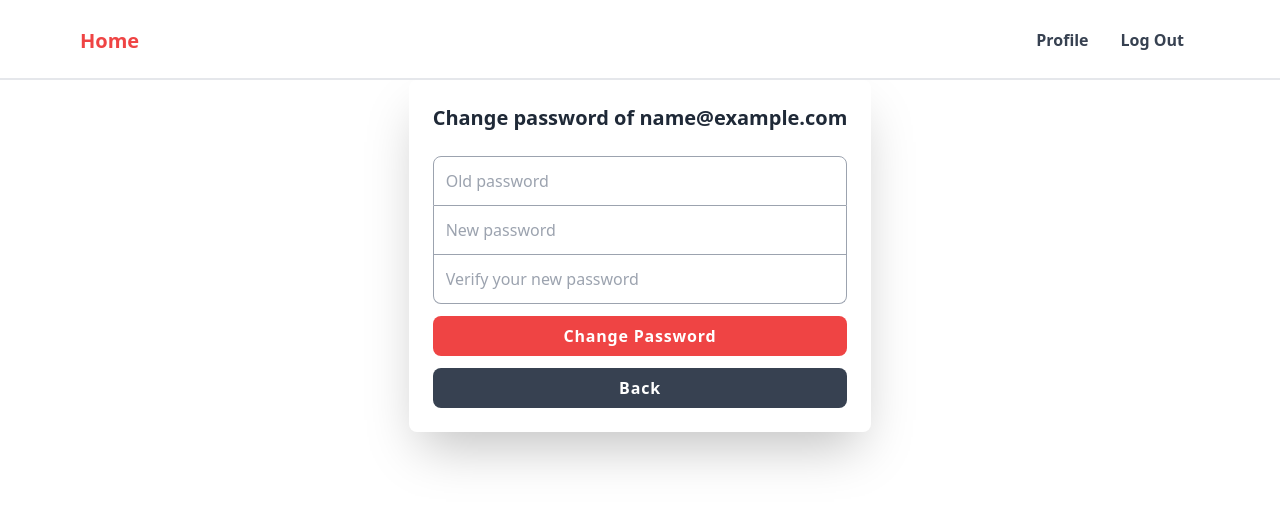
After one commit to hongjunjeong95/Book-and-Movie-App, a Django app: page /users/1/change-password/ in a window 1280 px wide. The commit adds this page. Shown: the top 506 px of the page. Run offline with Django 3.2, Linux system fonts and the light colour scheme; the visitor is signed in with stand-in values (Sample User, id 1); style sheets or scripts are compiled from the project's sources; some libraries are stand-ins or nearby versions.

Commit message:
Create channge_password.html

```diff
--- /dev/null
+++ b/templates/pages/users/change_password.html
@@ -0,0 +1,45 @@
+{% extends 'base.html' %}
+
+{% block page_title %}
+  Change
+  {{user.first_name}}'s Password
+{% endblock page_title %}
+
+{% block search-bar %}
+  <div></div>
+{% endblock search-bar %}
+
+{% block content %}
+  <div class="background">
+    <div class="wrap">
+      <h1 class="font-bold text-xl mb-6">Change password of
+        {{user.email}}</h1>
+      <form method="post" class="form">
+        {% csrf_token %}
+        <div class="form_input rounded-tl-lg rounded-tr-lg">
+          {{form.old_password}}
+          {% if form.old_password.errors %}
+            {{form.old_password.errors}}
+          {% endif %}
+        </div>
+
+        <div class="form_input">
+          {{form.new_password1}}
+        </div>
+
+        <div class="form_input rounded-bl-lg rounded-br-lg">
+          {{form.new_password2}}
+          {% if form.new_password2.errors %}
+            {{form.new_password2.errors}}
+          {% endif %}
+
+        </div>
+        <button class="form_button bg-red-500">Change Password</button>
+      </form>
+      <button class="button bg-gray-700">
+        <a href="{% url 'users:profile' user.pk %}">Back</a>
+      </button>
+    </div>
+  </div>
+
+{% endblock content %}
--- a/users/models.py
+++ b/users/models.py
@@ -48,4 +48,4 @@ class User(AbstractUser):
         return self.username
 
     def get_absolute_url(self):
-        return reverse("users:user-profile", kwargs={"pk": self.pk})
+        return reverse("users:profile", kwargs={"pk": self.pk})
--- a/users/urls.py
+++ b/users/urls.py
@@ -13,4 +13,9 @@ urlpatterns = [
         user_views.UpdateProfileView.as_view(),
         name="update-profile",
     ),
+    path(
+        "<int:pk>/change-password/",
+        user_views.ChangePasswordView.as_view(),
+        name="change-password",
+    ),
 ]
--- a/users/views.py
+++ b/users/views.py
@@ -1,5 +1,6 @@
 from django.contrib.auth import authenticate, login, logout
 from django.contrib.auth.decorators import login_required
+from django.contrib.auth.views import PasswordChangeView
 from django.views.generic import FormView, DetailView, UpdateView
 from django.urls import reverse_lazy
 from django.shortcuts import redirect, reverse
@@ -91,6 +92,9 @@ class UpdateProfileView(UpdateView):
         }
         return form
 
+    def get_success_url(self):
+        return self.request.user.get_absolute_url()
+
 
 # class UpdateProfileView(FormView):
 
@@ -115,3 +119,73 @@ class UpdateProfileView(UpdateView):
 #         user.save()
 #         print(user)
 #         return redirect(reverse("users:user-profile", kwargs={"pk": user.pk}))
+
+
+# @login_required
+# def change_password(request, pk):
+#     if request.method == "GET":
+#         try:
+#             if request.user.login_method != "email":
+#                 raise EmailLoggedInOnly("Page not found 404")
+#             if request.user.pk != pk:
+#                 raise Http404("Page Not found 404")
+#             user = models.User.objects.get_or_none(pk=pk)
+#             if user is None:
+#                 messages.error(request, "User does not exist")
+#                 return redirect(reverse("core:home"))
+#             return render(
+#                 request,
+#                 "pages/users/change_password.html",
+#                 context={"user": user},
+#             )
+#         except EmailLoggedInOnly as error:
+#             messages.error(request, error)
+#             return redirect("core:home")
+#     elif request.method == "POST":
+#         try:
+#             if request.user.login_method != "email":
+#                 raise EmailLoggedInOnly("Page not found 404")
+#             if request.user.pk != pk:
+#                 raise Http404("Page Not found 404")
+#             user = models.User.objects.get_or_none(pk=pk)
+#             if user is None:
+#                 messages.error(request, "User does not exist")
+#                 return redirect(reverse("core:home"))
+#             old_password = request.POST.get("current_password")
+#             new_password = request.POST.get("new_password")
+#             new_password1 = request.POST.get("verify_password")
+#             user = authenticate(request, username=user.email, password=old_password)
+#             if user is None:
+#                 raise ChangePasswordException("Current password is wrong!")
+
+#             if new_password != new_password1:
+#                 raise ChangePasswordException("New password doesn't match")
+#             user.set_password(new_password)
+#             user.save()
+#             messages.success(request, f"{user.email}'password changed successfully")
+#             login(request, user)
+#             return redirect(reverse("users:profile", kwargs={"pk": pk}))
+#         except ChangePasswordException as error:
+#             messages.error(request, error)
+#             return redirect(reverse("core:home"))
+#         except EmailLoggedInOnly as error:
+#             messages.error(request, error)
+#             return redirect("core:home")
+
+
+class ChangePasswordView(PasswordChangeView):
+    template_name = "pages/users/change_password.html"
+    success_message = "Password changed"
+
+    def get_form(self, form_class=None):
+        form = super().get_form(form_class=form_class)
+        form.fields["old_password"].widget.attrs = {"placeholder": "Old password"}
+        form.error_messages["password_mismatch"] = "The two password didn't match"
+        form.fields["new_password1"].widget.attrs = {"placeholder": "New password"}
+        form.fields["new_password2"].widget.attrs = {
+            "placeholder": "Verify your new password"
+        }
+        return form
+
+    def get_success_url(self):
+        return self.request.user.get_absolute_url()
```
Also changed, not shown: templates/pages/users/edit_profile.html (+3 -6 lines).
